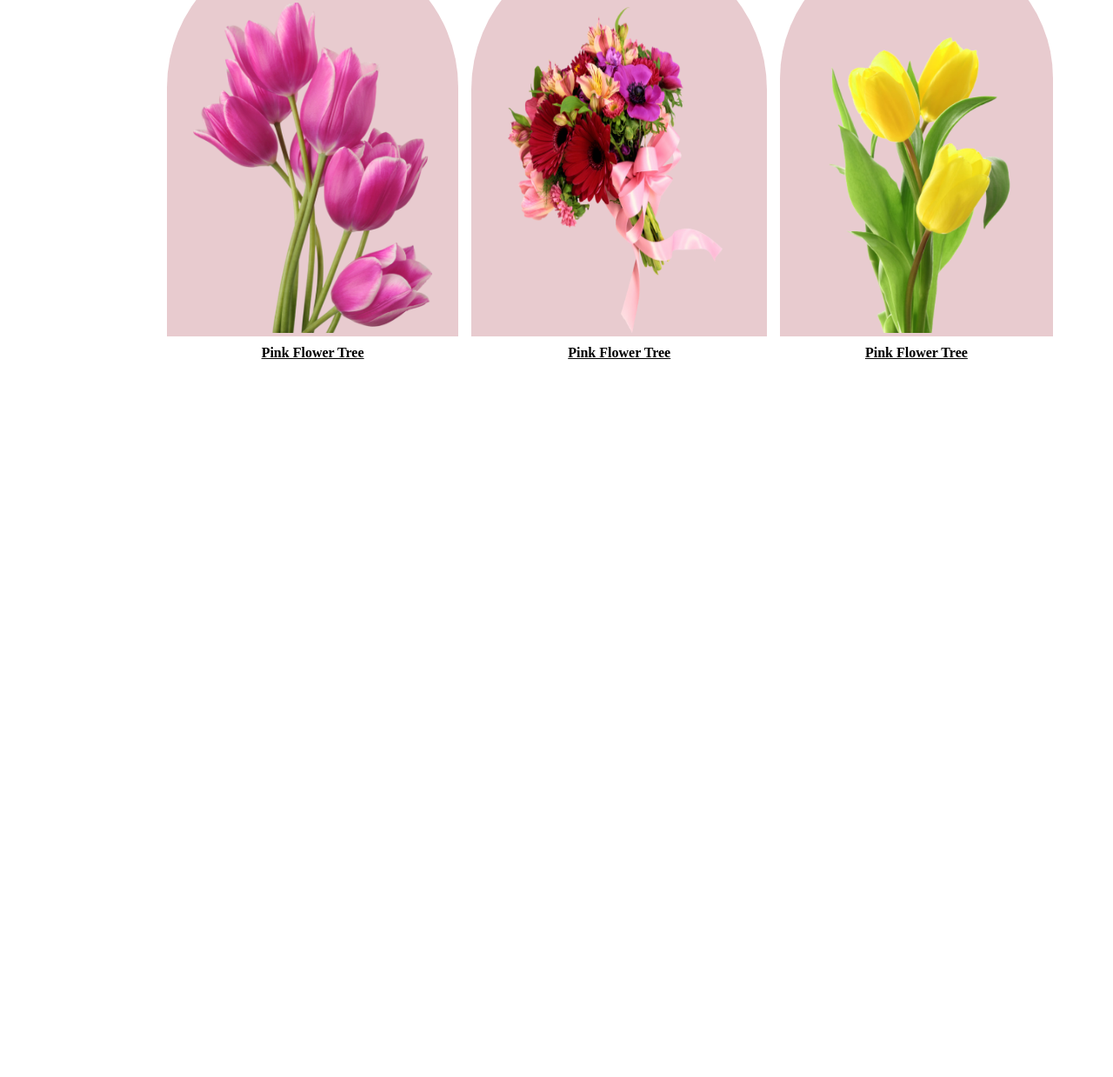
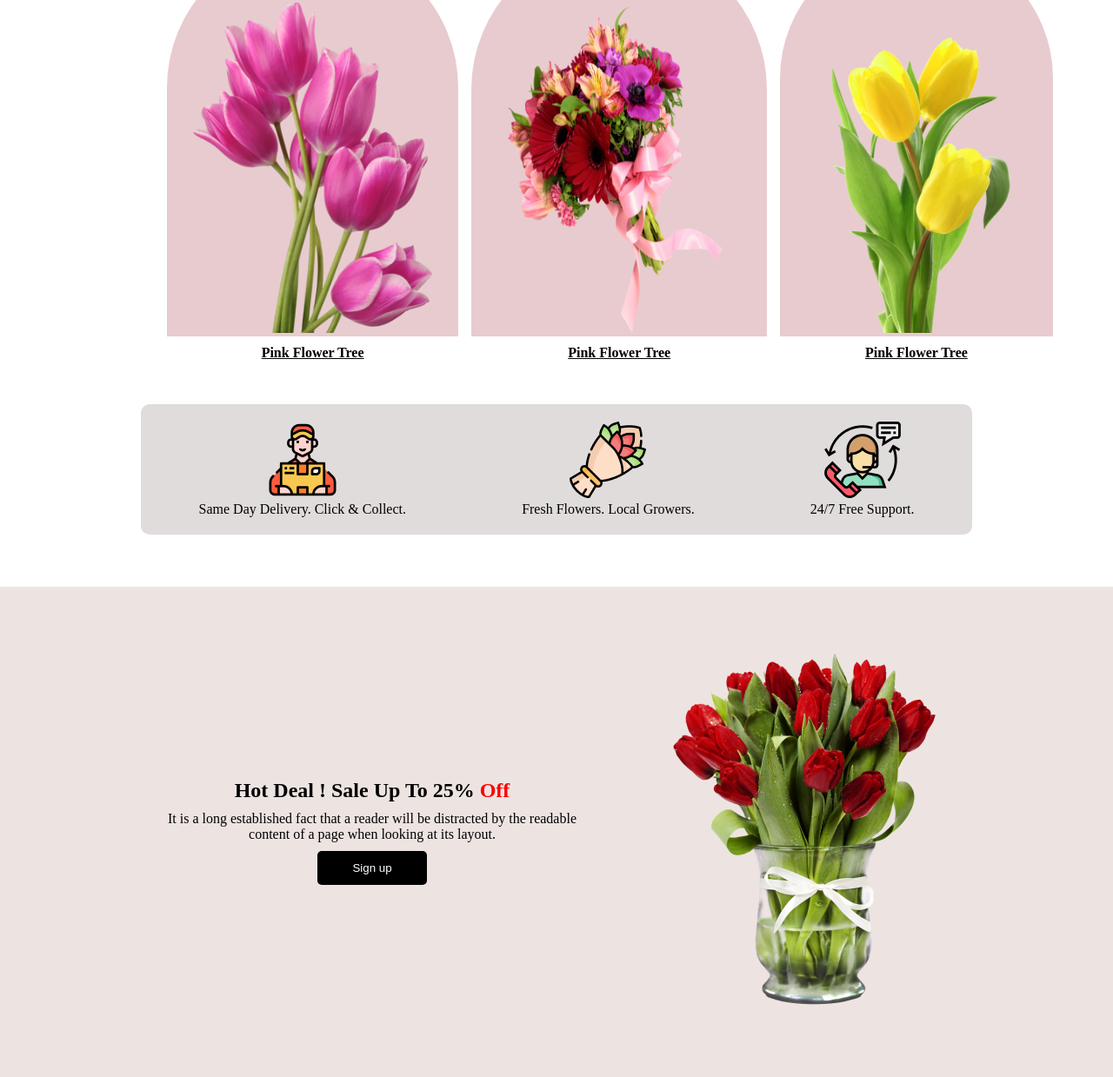
Before and after one commit to Roknuzzaman5546/assinment-repo, a plain HTML site: page index.html in a window 1280 px wide. Shown: the part 774-2013 px from the top of the page at 87% size. Before the commit the page ends 1239 px from the top, so only its background shows below. Drawn offline with Linux system fonts and the light colour scheme.

Commit message:
add header

```diff
--- a/index.html
+++ b/index.html
@@ -39,7 +39,34 @@
                     </div>
                 </div>
             </div>
+            <div class="section2">
+                <div class="icon">
+                    <img src="./Flower Asset/Group 57.png" alt="">
+                    <p>Same Day Delivery. Click & Collect.</p>
+                </div>
+                <div class="icon">
+                    <img src="./Flower Asset/Group 58.png" alt="">
+                    <p>Fresh Flowers. Local Growers.</p>
+                </div>
+                <div class="icon">
+                    <img src="./Flower Asset/Group 59.png" alt="">
+                    <p>24/7 Free Support.</p>
+                </div>
+            </div>
+            <div class="section3">
+                <div class="section-text">
+                    <h2>Hot Deal ! Sale Up To 25% <span>Off</span></h2>
+                    <p>It is a long established fact that a reader will be distracted by the readable <br>content of a page when looking at its layout.</p>
+                    <button class="btn">Sign up</button>
+                </div>
+                <div class="section-photo">
+                    <img src="./Flower Asset/pngwing 8.png" alt="">
+                </div>
+            </div>
         </section>
     </header>
+    <main>
+
+    </main>
 </body>
 </html>
--- a/style.css
+++ b/style.css
@@ -81,3 +81,36 @@ h4{
     margin-top: 10px;
     text-decoration: underline;
 }
+/*section 2*/
+.section2{
+    display: flex;
+    gap: 60px;
+    justify-content: space-around;
+    align-items: center;
+    background-color: rgb(224, 220, 220);
+    padding: 20px 30px;
+    width: 70%;
+    margin: auto;
+    border-radius: 10px;
+    margin-bottom: 60px;
+}
+.icon{
+    text-align: center;
+}
+/* section3 */
+.section3{
+    display: flex;
+    justify-content: space-around;
+    align-items: center;
+    background-color: rgb(237, 228, 226);
+    padding: 70px 140px;
+}
+span{
+    color: red;
+}
+.section-text{
+    text-align: center;
+}
+.section-text p{
+    margin-top: 10px;
+}
```
